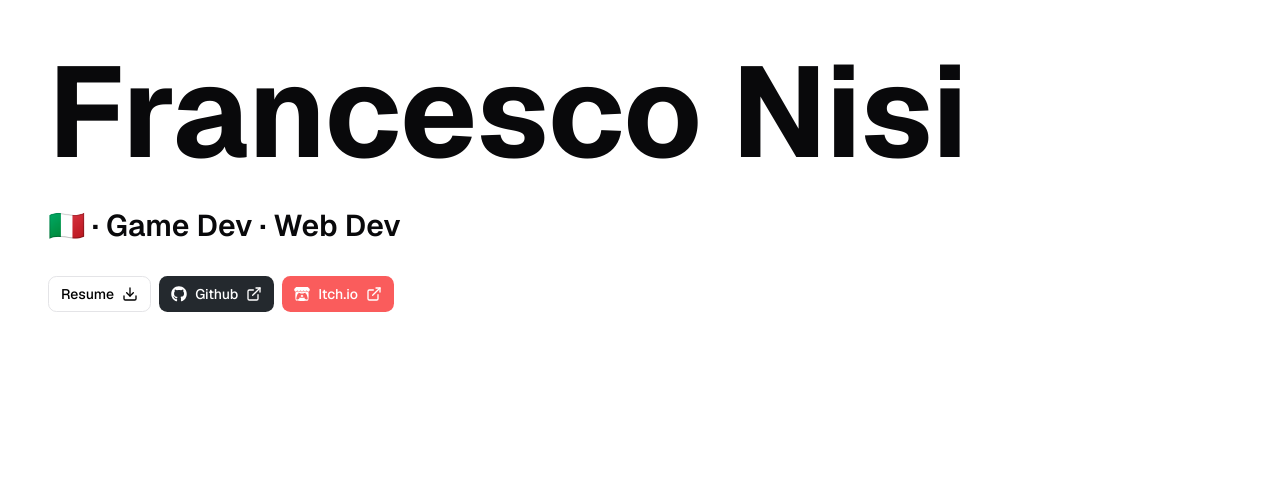
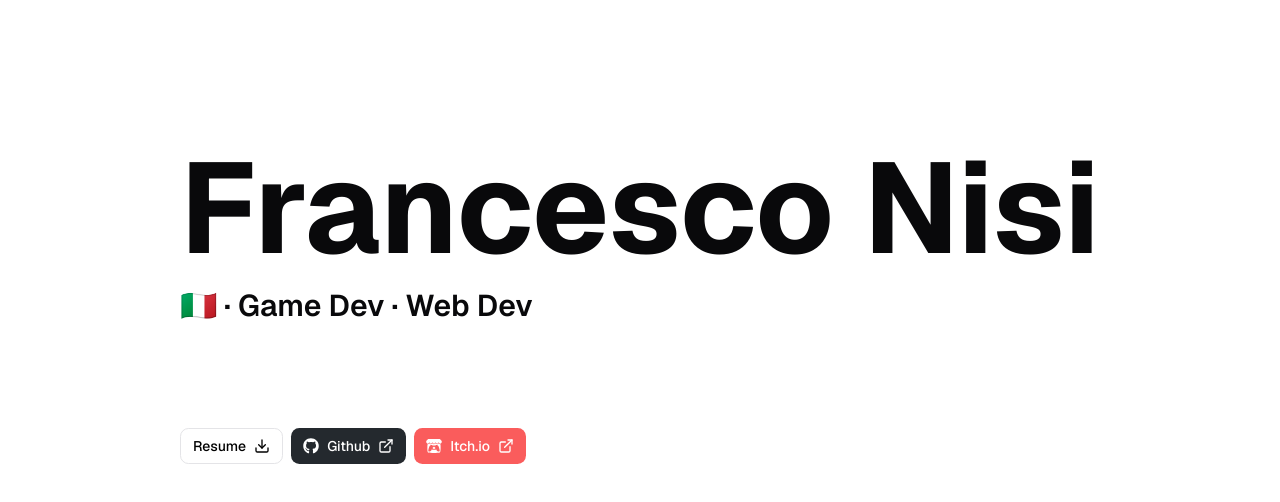
Before and after one commit to Raptor1818/portfolio, a Next.js app: page / in a window 1280 px wide. Shown: the top 502 px of the page. Built offline with nearby package versions, Linux system fonts and the light colour scheme.

Commit message:
WIP placement

```diff
--- a/src/components/HeroSection/index.tsx
+++ b/src/components/HeroSection/index.tsx
@@ -8,15 +8,19 @@ type Props = {}
 
 const index = (_props: Props) => {
   return (
-    <div className="flex flex-col gap-8">
+    <div className="w-full h-screen flex justify-center items-start mt-24">
+      <div className='h-2/5 flex flex-col justify-between items-start'>
+        <div className='flex flex-col gap-4'>
           <h1 className="text-9xl">Francesco Nisi</h1>
           <h2>🇮🇹 · Game Dev · Web Dev</h2>
+        </div>
         <div className="flex flex-row gap-2">
           <Button variant="download">Resume <Download /></Button>
           <Button variant="github"><FaGithub /> Github <ExternalLink /></Button>
           <Button variant="itch"><FaItchIo />Itch.io <ExternalLink /></Button>
         </div>
       </div>
+    </div>
   )
 }
 
```
Lines whose indentation alone changed are shown as unchanged.
